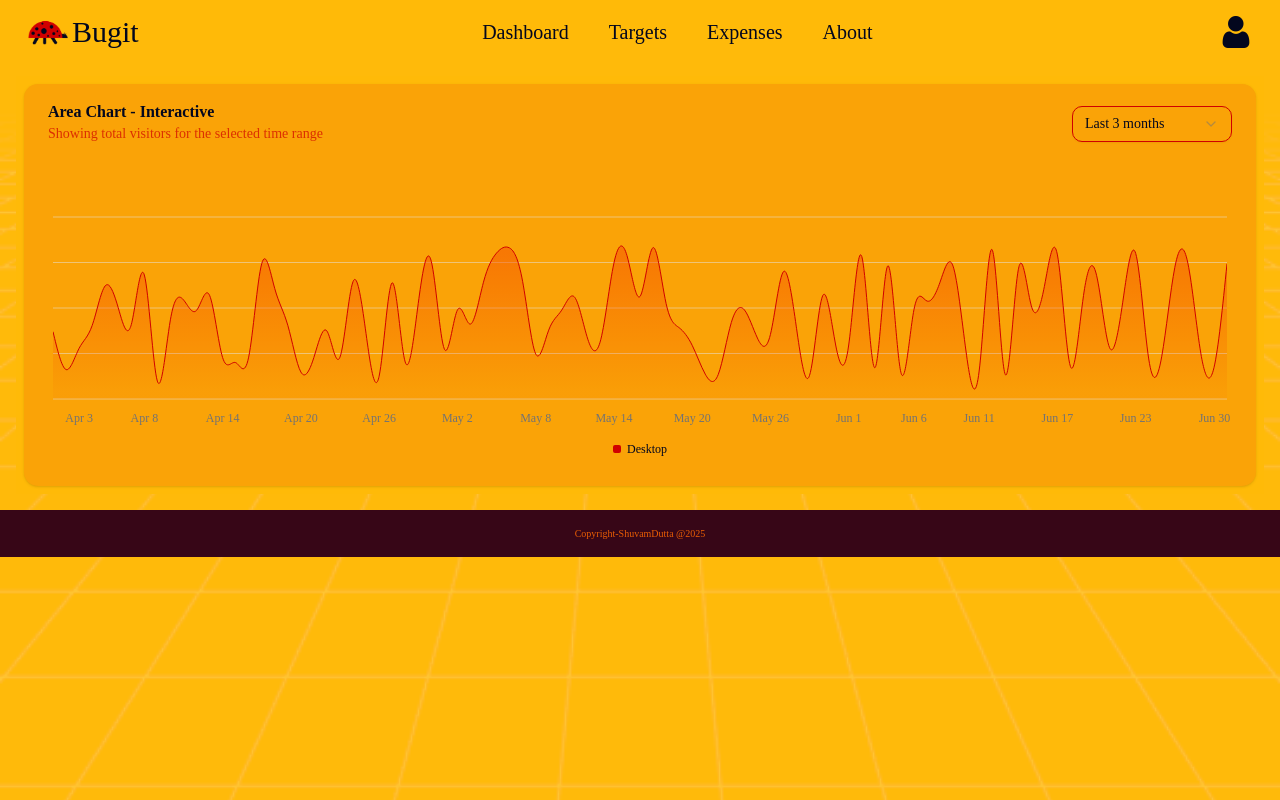
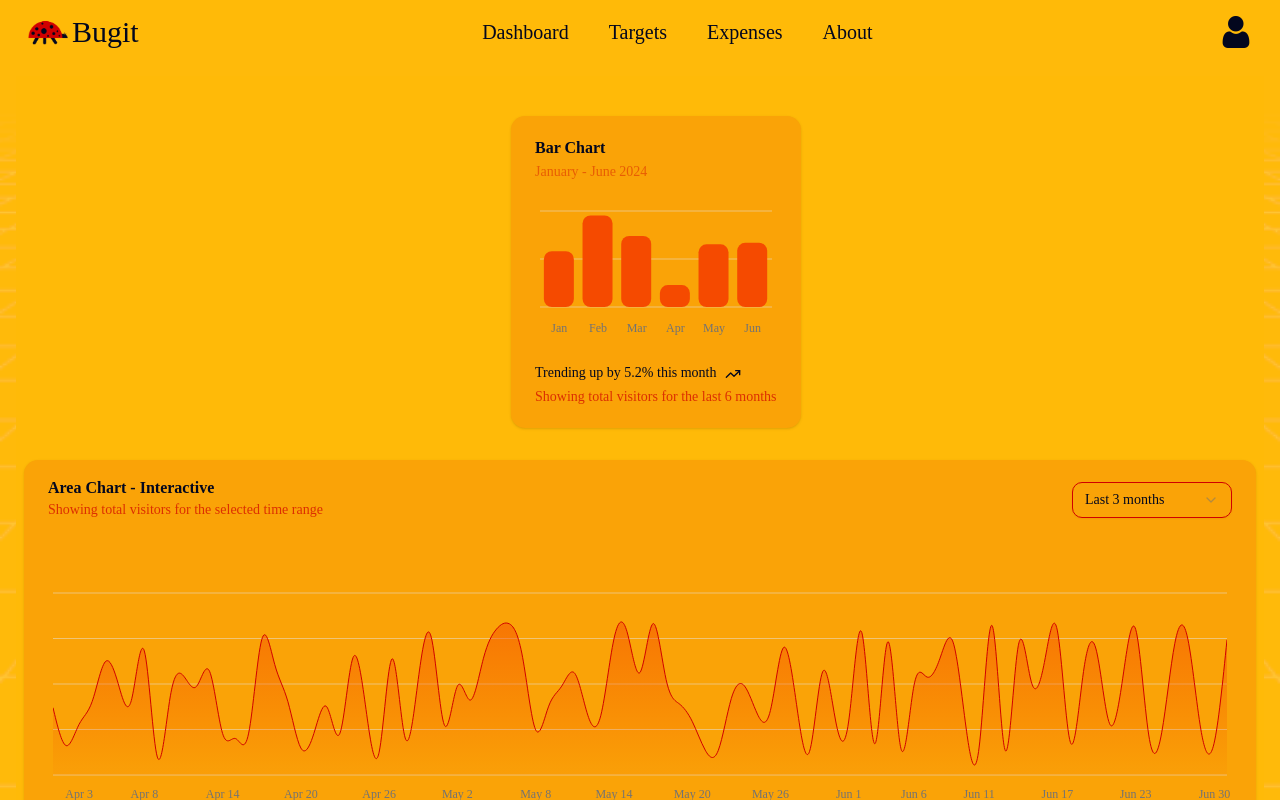
Before and after one commit to Shuvamdt/Buget, a React (Vite) app in the folder Client/: page /dashboard in a window 1280 px wide. Built offline with nearby package versions, Linux system fonts and the light colour scheme; a web font is replaced by a local one.

Commit message:
Dashboard update

```diff
--- a/Client/src/Components/BarChart.jsx
+++ b/Client/src/Components/BarChart.jsx
@@ -37,10 +37,12 @@ const chartConfig = {
 
 export function ChartBarDefault() {
   return (
-    <Card>
+    <Card className="bg-[#FAA307] text-[#03071E]">
       <CardHeader>
         <CardTitle>Bar Chart</CardTitle>
-        <CardDescription>January - June 2024</CardDescription>
+        <CardDescription>
+          <p className="text-[#E85D04]">January - June 2024</p>
+        </CardDescription>
       </CardHeader>
       <CardContent>
         <ChartContainer config={chartConfig}>
@@ -66,7 +68,9 @@ export function ChartBarDefault() {
           Trending up by 5.2% this month <TrendingUp className="h-4 w-4" />
         </div>
         <div className="text-muted-foreground leading-none">
-          Showing total visitors for the last 6 months
+          <p className="text-[#DC2F02]">
+            Showing total visitors for the last 6 months
+          </p>
         </div>
       </CardFooter>
     </Card>
--- a/Client/src/Pages/Dashboard.jsx
+++ b/Client/src/Pages/Dashboard.jsx
@@ -1,9 +1,13 @@
 import React from "react";
 import { ChartAreaInteractive } from "../Components/AreaChart";
+import { ChartBarDefault } from "../Components/BarChart";
 
 const Dashboard = () => {
   return (
     <div className="font-1 bg-[#FFBA08] p-2 m-4">
+      <div className="flex w-full justify-center items-center p-4 m-4">
+        <ChartBarDefault />
+      </div>
       <ChartAreaInteractive />
     </div>
   );
```
Also changed, not shown: Client/src/Components/PieChart.jsx (added).
